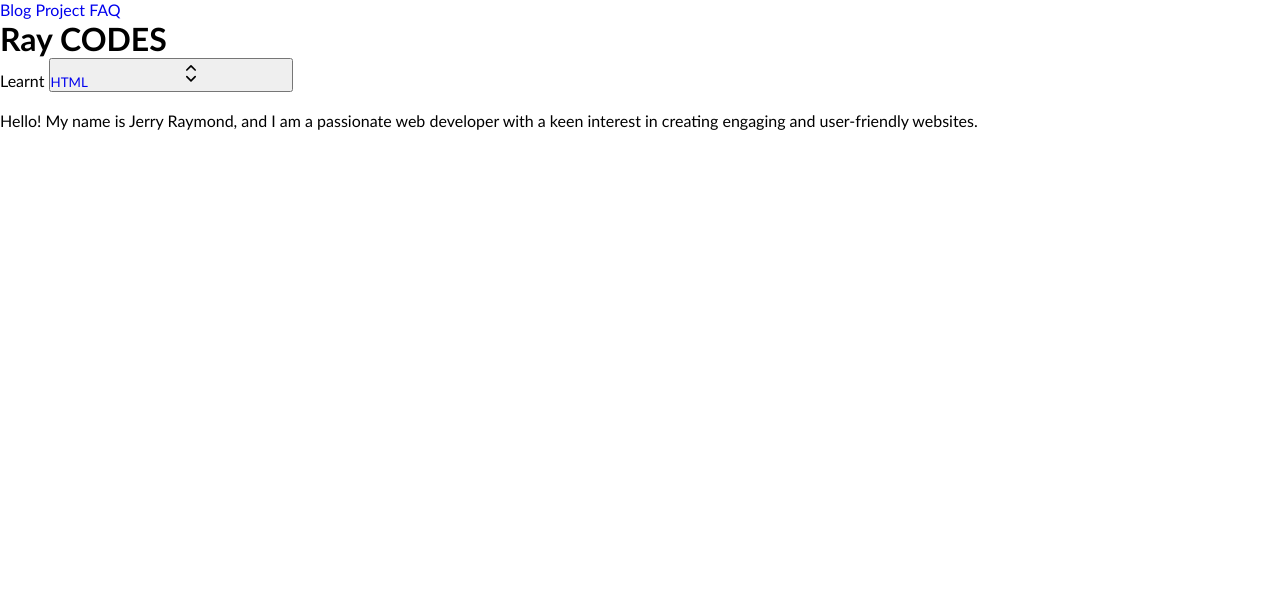
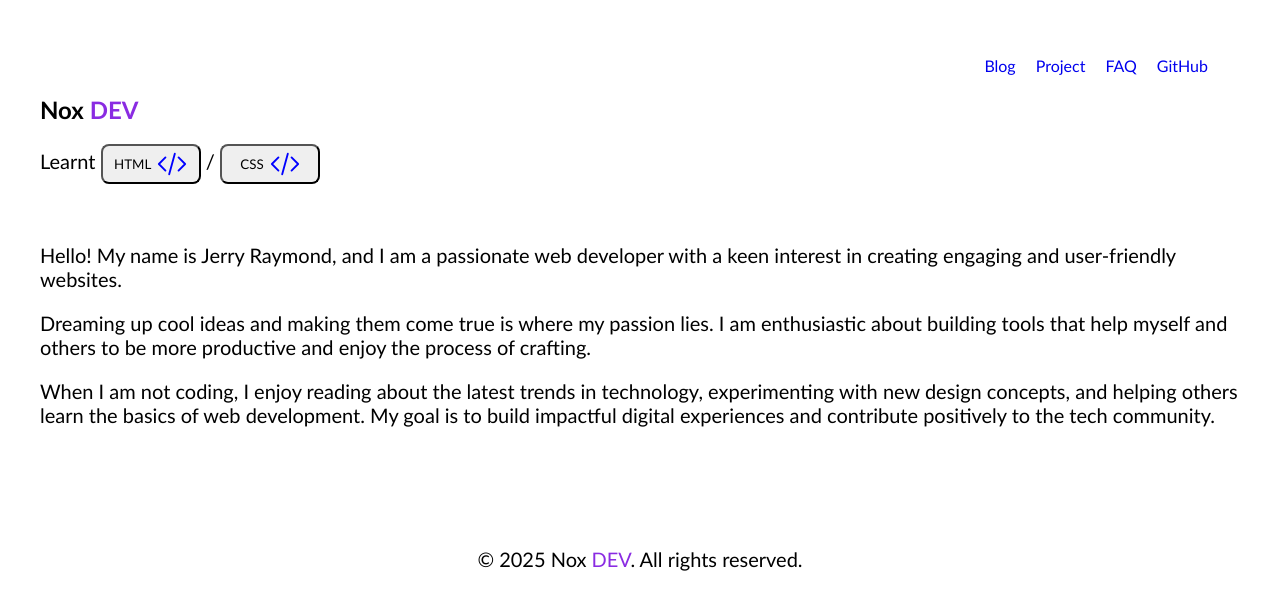
Before and after one commit to JerryRay-ai/portfolio, a plain HTML site: page index.html in a window 1280 px wide. Drawn offline with Linux system fonts and the light colour scheme.

Commit message:
i added some paragraps and some styles

```diff
--- a/index.html
+++ b/index.html
@@ -9,27 +9,66 @@
 </head>
 
 <body>
+    <main>
+        <article>
             <header>
-        <a href="Blog">Blog</a>
-        <a href="Project">Project</a>
-        <a href="FAQ">FAQ</a>
+                <a href="blog.html">Blog</a>
+                <a href="project.html">Project</a>
+                <a href="faq.html">FAQ</a>
+                <a href="https://github.com/JerryRay-ai" target="_blank"><span op75="" i-simple-icons-github=""></span>
+                    GitHub</a>
             </header>
-    <h1>Ray <span>CODES</span></h1>
+            <h1>Nox <span class="dev">DEV</span></h1>
             <p>
-        Learnt <button><a href="HTML">HTML
+                Learnt
+                <a href="html.html" class="button-link">
+                    <button type="button" class="button-link">
+                        <span style="display: inline-flex; align-items: center; gap: 6px;">
+                            HTML
                             <svg xmlns="http://www.w3.org/2000/svg" fill="none" viewBox="0 0 24 24" stroke-width="1.5"
-                    stroke="currentColor" class="size-6">
+                                stroke="currentColor" class="size-6" style="vertical-align: middle;">
                                 <path stroke-linecap="round" stroke-linejoin="round"
-                        d="M8.25 15 12 18.75 15.75 15m-7.5-6L12 5.25 15.75 9" />
+                                    d="M17.25 6.75 22.5 12l-5.25 5.25m-10.5 0L1.5 12l5.25-5.25m7.5-3-4.5 16.5" />
                             </svg>
-            </a></button>
-    </p>
-    <br>
-    <p>Hello! My name is Jerry Raymond, and I am a passionate web developer with a keen interest in creating engaging
-        and user-friendly websites.
+                        </span>
+                    </button>
+                </a>
+                /
+                <a href="CSS">
+                    <button type="button" class="button-link">
+                        <span style="display: inline-flex; align-items: center; gap: 6px;">
+                            CSS
+                            <svg xmlns="http://www.w3.org/2000/svg" fill="none" viewBox="0 0 24 24" stroke-width="1.5"
+                                stroke="currentColor" class="size-6" style="vertical-align: middle;">
+                                <path stroke-linecap="round" stroke-linejoin="round"
+                                    d="M17.25 6.75 22.5 12l-5.25 5.25m-10.5 0L1.5 12l5.25-5.25m7.5-3-4.5 16.5" />
+                            </svg>
+                        </span>
+                    </button>
+                </a>
+
             </p>
 
+            <br>
+            <p>Hello! My name is Jerry Raymond, and I am a passionate web developer with a keen interest in creating
+                engaging and user-friendly websites.
+            </p>
 
+            <p>Dreaming up cool ideas and making them come true is where my passion lies. I am enthusiastic about
+                building
+                tools that help myself and others to be more productive and enjoy the process of crafting.</p>
+
+            <p>When I am not coding, I enjoy reading about the latest trends in technology, experimenting with new
+                design
+                concepts, and helping others learn the basics of web development. My goal is to build impactful digital
+                experiences and contribute positively to the tech community.</p>
+    </main>
+    </article>
+
+    <footer>
+        <p>&copy; 2025 Nox <span class="dev">DEV</span>. All rights reserved.</p>
+        <!-- <p>Contact: <a href="mailto:jerryray300@gmail.com">jerryray300@gmail.com</a></p> -->
+    </footer>
 </body>
 
 </html>
--- a/styles.css
+++ b/styles.css
@@ -1,5 +1,5 @@
 * {
-  margin: 0;
+    /* margin: 0; */
     padding: 0;
     box-sizing: border-box;
     text-decoration: none;
@@ -7,13 +7,48 @@
     font-family: 'Gill Sans', 'Gill Sans MT', Calibri, 'Trebuchet MS', sans-serif;
 }
 
-header{
+main {
+    padding: 2em;
+    margin: auto;
+    ;
+}
+
+.dev {
+    color: blueviolet;
+}
+
+header {
+    display: flex;
+    justify-content: right;
     align-items: right;
     gap: 20px;
+    margin-right: 2em;
+    padding-top: 1em;
+}
 
+p {
+    color: black;
+    font-size: 20px;
 }
-svg{
+
+.button-link {
     color: black;
-  height: 2em;
-  width: 200px;
+    /* display: flex; */
+    width: 100px;
+    height: 40px;
+    border-radius: 8px;
+    align-items: center;
 }
+
+svg {
+    width: 30px;
+    height: 30px;
+    color: blue;
+}
+
+footer{
+    text-align: center;
+    padding: 1em;
+    margin-top: 2em;
+    text-wrap: balance;
+}
```
Lines whose indentation alone changed are shown as unchanged.
